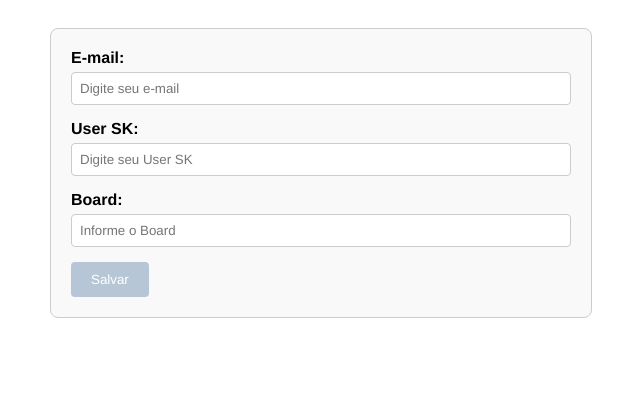
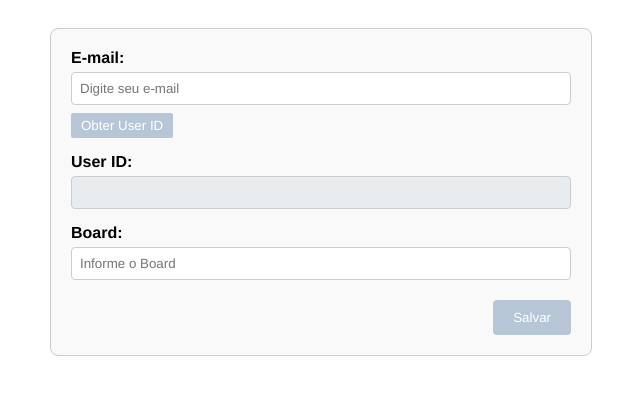
Before and after one commit to DiegoHahn/ADOFront, an Angular app: page /personal-data in a window 1280 px wide. Shown: the top 394 px of the page, without its empty margins (319-959 px from the left). Built offline with nearby package versions, Linux system fonts and the light colour scheme.

Commit message:
requisicao userSK

```diff
--- a/src/app/app-routing.module.ts
+++ b/src/app/app-routing.module.ts
@@ -5,6 +5,10 @@ import { ActivityFormComponent } from './components/activity-form/activity-form.
 
 
 export const routes: Routes = [
+    {
+        path: '',
+        component: ActivityFormComponent,
+    },
     { path:  'activity-form',
         component: ActivityFormComponent
     },
--- a/src/app/app.component.html
+++ b/src/app/app.component.html
@@ -1,5 +1 @@
-<!-- <router-outlet></router-outlet> -->
- <main>
-  <!-- <app-activity-form></app-activity-form> -->
-  <app-personal-data></app-personal-data>
- </main>
+<router-outlet></router-outlet>
--- a/src/app/components/control-buttons/control-buttons.component.ts
+++ b/src/app/components/control-buttons/control-buttons.component.ts
@@ -1,5 +1,6 @@
 import { Component } from '@angular/core';
-import { TimerService } from '../../timer.service';
+import { TimerService } from '../timer.service';
+
 
 @Component({
   selector: 'app-control-buttons',
--- /dev/null
+++ b/src/app/components/personal-data.service.ts
@@ -0,0 +1,28 @@
+import { Injectable } from '@angular/core';
+import { HttpClient } from '@angular/common/http';
+import { map, Observable } from 'rxjs';
+
+@Injectable({
+  providedIn: 'root'
+})
+export class PersonalDataService {
+  private apiUrl = 'http://localhost:8080/userSK';
+
+  constructor(private http: HttpClient) { }
+
+  getUserSKByEmail(email: string): Observable<string> {
+    return this.http.get(`${this.apiUrl}/email/${email}`, { responseType: 'text' })
+      .pipe(
+        map(response => {
+          try {
+            // Tenta fazer o parse como JSON
+            const jsonResponse = JSON.parse(response);
+            return jsonResponse.userSK;
+          } catch (error) {
+            // Se falhar, assume que a resposta é o UserSK diretamente
+            return response;
+          }
+        })
+      );
+  }
+}
--- a/src/app/components/personal-data/personal-data.component.css
+++ b/src/app/components/personal-data/personal-data.component.css
@@ -24,6 +24,10 @@
   font-weight: bold;
 }
 
+.user-sk {
+  background-color: #e9ecef;
+}
+
 input {
   width: 100%;
   padding: 8px;
@@ -42,6 +46,36 @@
   transition: background-color 0.3s;
 }
 
+.search-button{
+  padding: 5px 10px;
+  background-color: #b7c6d6;
+  color: white;
+  border: none;
+  border-radius: 2px;
+  cursor: pointer;
+  transition: background-color 0.3s;
+}
+
+.search-button-container {
+  display: flex;
+  justify-content: flex-start;
+  margin-top: 8px;
+}
+
 .save-button:hover {
   background-color: #587799;
 }
+
+.search-button:hover {
+  background-color: #587799;
+}
+
+.save-button-container {
+  display: flex;
+  justify-content: flex-end;
+  margin-top: 20px;
+}
+
+.button-container button {
+  margin-left: 10px;
+}
--- a/src/app/components/personal-data/personal-data.component.html
+++ b/src/app/components/personal-data/personal-data.component.html
@@ -3,18 +3,23 @@
     <div class="form-group">
       <label for="email">E-mail:</label>
       <input type="email" id="email" formControlName="email" placeholder="Digite seu e-mail" />
+      <div class="search-button-container">
+        <button class="search-button" (click)="getUserSK()"> Obter User ID</button>
+      </div>
     </div>
 
     <div class="form-group">
-        <label for="userSK">User SK:</label>
-        <input type="text" id="userSK" formControlName="userSK" placeholder="Digite seu User SK"/>
+      <label for="userSK">User ID:</label>
+      <input class="user-sk" type="text" id="userSK" formControlName="userSK"/>
     </div>
 
-      <div class="form-group board-group">
+    <div class="form-group">
       <label for="board">Board:</label>
-        <input type="text" id="board" formControlName="board" placeholder="Informe o Board" />
+      <input type="text" id="board" formControlName="board" placeholder="Informe o Board"/>
     </div>
 
-      <button (click)="onSubmit()" class="save-button">Salvar</button>
+    <div class="save-button-container">
+      <button (click)="onSubmit()" class="save-button" [routerLink]="['/activity-form']">Salvar</button>
+    </div>
   </form>
 </div>
--- a/src/app/components/personal-data/personal-data.component.ts
+++ b/src/app/components/personal-data/personal-data.component.ts
@@ -1,5 +1,7 @@
-import { Component, OnInit } from '@angular/core';
+import { Component, OnDestroy, OnInit } from '@angular/core';
 import { FormBuilder, FormGroup, Validators } from '@angular/forms';
+import { PersonalDataService } from '../personal-data.service';
+import { catchError, map, of, Subject, takeUntil, tap } from 'rxjs';
 
 @Component({
   selector: 'app-personal-data',
@@ -9,22 +11,35 @@ import { FormBuilder, FormGroup, Validators } from '@angular/forms';
 export class PersonalDataComponent implements OnInit {
   form!: FormGroup;
 
-  constructor(private formBuilder: FormBuilder) {}
+  constructor(
+    private formBuilder: FormBuilder,
+    private personalDataService: PersonalDataService,
+
+  ) {}
 
   ngOnInit() {
     this.form = this.formBuilder.group({
       email: ['', [Validators.required, Validators.email]],
-      userSK: ['', Validators.required,],
+      userSK: [{ value: '', disabled: true }, Validators.required,],
       board: ['', Validators.required]
     });
   }
 
+
+  getUserSK() {
+    const email = this.form.get('email')?.value;
+    this.personalDataService.getUserSKByEmail(email).pipe(
+      tap(userSK => {
+        this.form.patchValue({ userSK: userSK });
+      }),
+      catchError(error => {
+        console.error('Erro ao buscar userSK:', error);
+        return of('');
+      })
+    ).subscribe();
+  }
+
   onSubmit() {
-    if (this.form.valid) {
-      console.log('Formulário enviado com sucesso:', this.form.value);
-
-    } else {
-      console.log('Formulário inválido');
-    }
+    console.log(".")
   }
 }
```
Also changed, not shown: src/app/components/activity-form/activity-form.component.ts (+4 -3 lines), src/app/components/timer.service.ts (renamed from src/app/timer.service.ts), 1 other file (tests, documents, lock files or other folders). Lines whose indentation alone changed are shown as unchanged.
